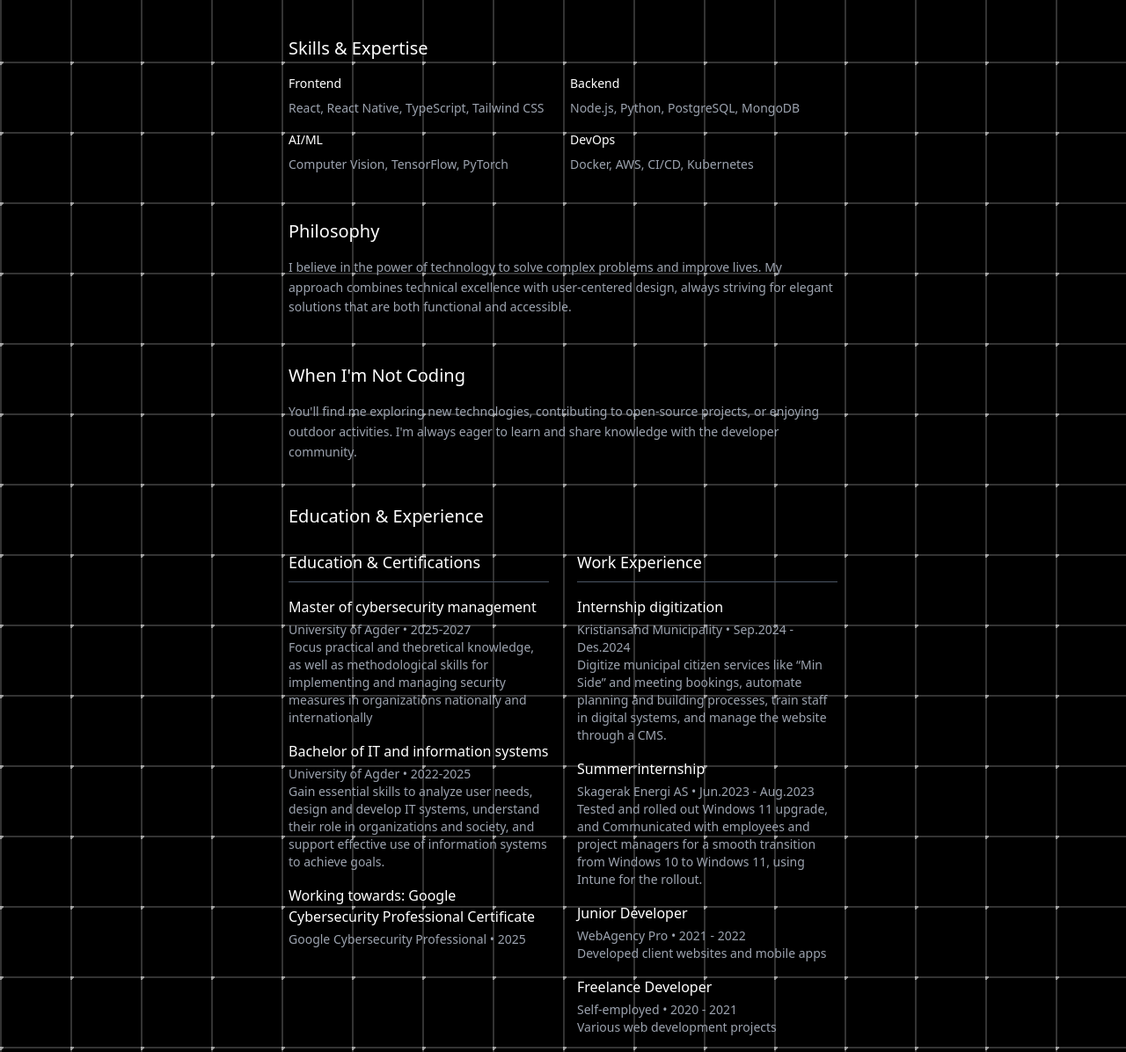
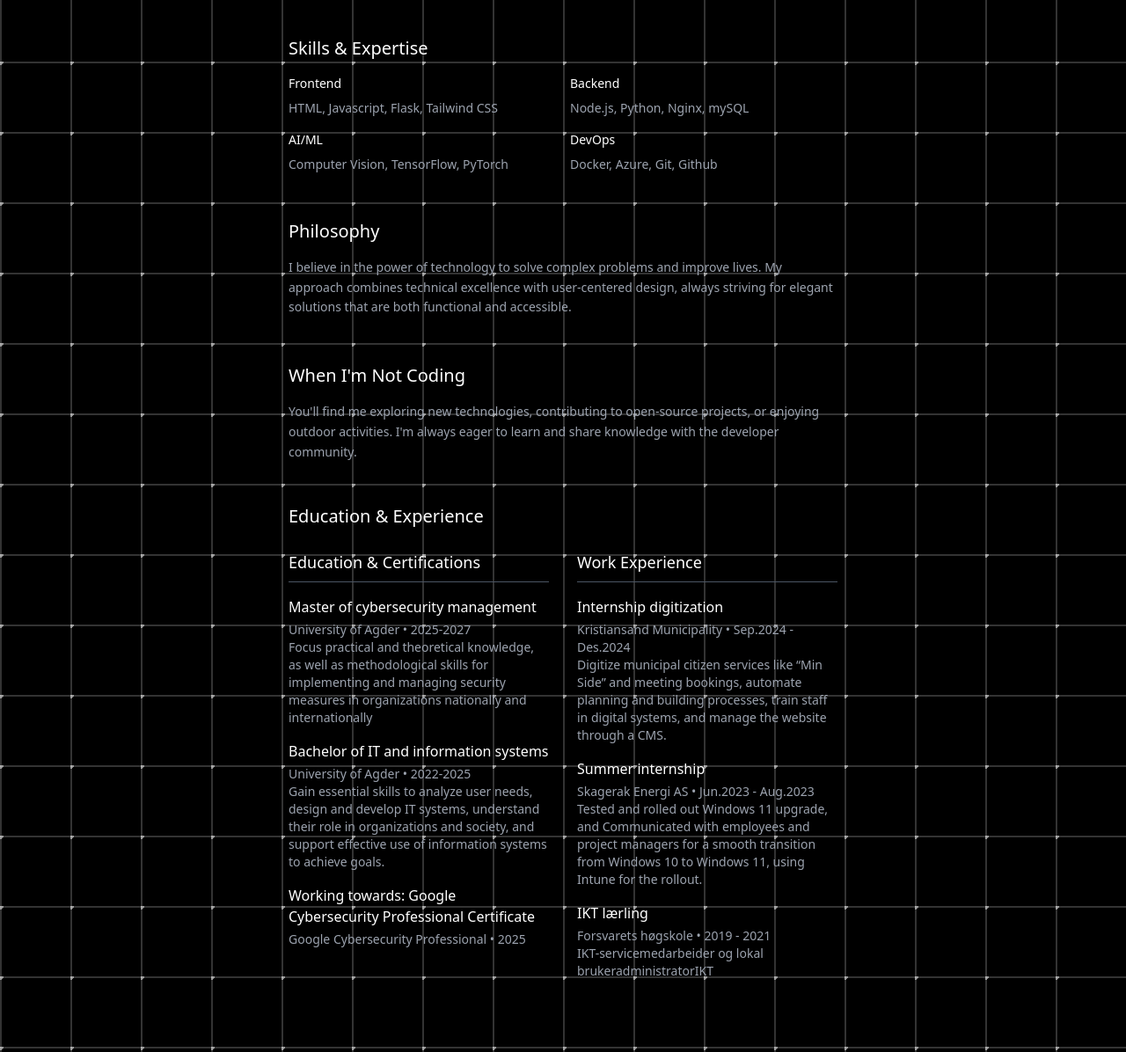
Before and after one commit to NorwegianKiwi-glitch/shelgen, a website: page public/CV.html in a window 1280 px wide. Shown: the part 410-1606 px from the top of the page at 88% size. Drawn offline with nearby package versions, Linux system fonts and the light colour scheme.

Commit message:
CV link og oppdatert info

```diff
--- a/public/CV.html
+++ b/public/CV.html
@@ -4,7 +4,7 @@
 <head>
     <meta charset="UTF-8">
     <meta name="viewport" content="width=device-width, initial-scale=1.0">
-    <title>About - Portfolio</title>
+    <title>Portfolio</title>
     <script src="https://cdn.tailwindcss.com"></script>
     <link rel="stylesheet" href="style.css">
 </head>
@@ -48,11 +48,11 @@
                 <div class="grid grid-cols-2 gap-4 text-gray-400 text-sm">
                     <div>
                         <p class="font-medium text-white mb-2">Frontend</p>
-                        <p>React, React Native, TypeScript, Tailwind CSS</p>
+                        <p>HTML, Javascript, Flask, Tailwind CSS</p>
                     </div>
                     <div>
                         <p class="font-medium text-white mb-2">Backend</p>
-                        <p>Node.js, Python, PostgreSQL, MongoDB</p>
+                        <p>Node.js, Python, Nginx, mySQL</p>
                     </div>
                     <div>
                         <p class="font-medium text-white mb-2">AI/ML</p>
@@ -60,7 +60,7 @@
                     </div>
                     <div>
                         <p class="font-medium text-white mb-2">DevOps</p>
-                        <p>Docker, AWS, CI/CD, Kubernetes</p>
+                        <p>Docker, Azure, Git, Github</p>
                     </div>
                 </div>
             </div>
@@ -125,14 +125,9 @@
                             <p class="text-gray-400 text-sm">Tested and rolled out Windows 11 upgrade, and Communicated with employees and project managers for a smooth transition from Windows 10 to Windows 11, using Intune for the rollout.</p>
                         </div>
                         <div>
-                            <p class="font-medium text-white mb-1">Junior Developer</p>
-                            <p class="text-gray-400 text-sm">WebAgency Pro • 2021 - 2022</p>
-                            <p class="text-gray-400 text-sm">Developed client websites and mobile apps</p>
-                        </div>
-                        <div>
-                            <p class="font-medium text-white mb-1">Freelance Developer</p>
-                            <p class="text-gray-400 text-sm">Self-employed • 2020 - 2021</p>
-                            <p class="text-gray-400 text-sm">Various web development projects</p>
+                            <p class="font-medium text-white mb-1">IKT lærling</p>
+                            <p class="text-gray-400 text-sm">Forsvarets høgskole • 2019 - 2021</p>
+                            <p class="text-gray-400 text-sm">IKT-servicemedarbeider og lokal brukeradministratorIKT</p>
                         </div>
                     </div>
 
```
Also changed, not shown: public/index.html (+20 -3 lines).
